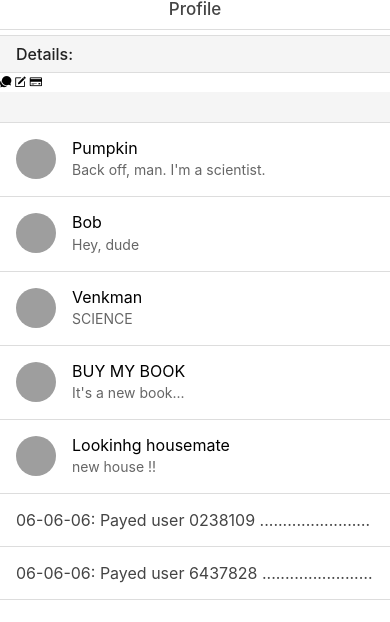
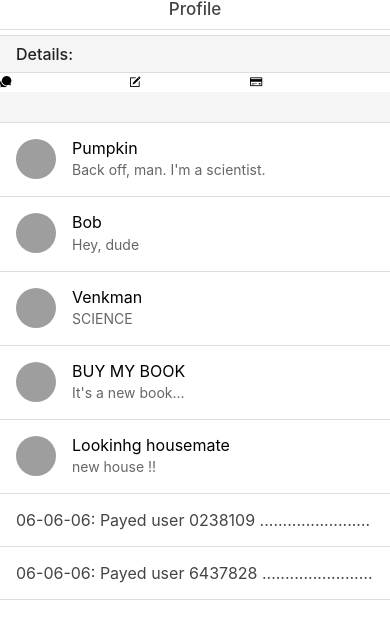
Before and after one commit to yoyomo/ICOM5016-Bulletin_Board, a website: page bulletinBoard/www/profile.html in a window 390 px wide. Shown: the part 58-680 px from the top of the page. Drawn offline with Linux system fonts and the light colour scheme; some packages are replaced by stand-ins of ours; files that its build step writes are made by us from their sources; grey boxes are pictures that could not be loaded; files whose address does not match are found by name.

Commit message:
Fixed Profile View

```diff
--- a/bulletinBoard/www/profile.html
+++ b/bulletinBoard/www/profile.html
@@ -66,9 +66,15 @@
 			</div>
 			<ion-list>
 			<div class="item item-divider">Details:</div>
-				<ion-radio ng-model="details" value="messages"><i class="icon ion-chatbubbles"></i></ion-radio>
-				<ion-radio ng-model="details" value="announcements"><i class="icon ion-compose"></i></ion-radio>
-				<ion-radio ng-model="details" value="payments"><i class="icon ion-card"></i></ion-radio>
+			<table style="width:100%">
+				<tr>
+					<td><ion-radio ng-model="details" value="messages"><i class="icon ion-chatbubbles"></i></ion-radio></td>
+					<td><ion-radio ng-model="details" value="announcements"><i class="icon ion-compose"></i></ion-radio></td>
+					<td><ion-radio ng-model="details" value="payments"><i class="icon ion-card"></i></ion-radio></td>
+				</tr>
+			</table>
+
+
 
 			<div class="item-divider"></div>
 			<div ng-show="details=='messages'">
```
Also changed, not shown: bulletinBoard/www/index.html (+1 -0 lines).
